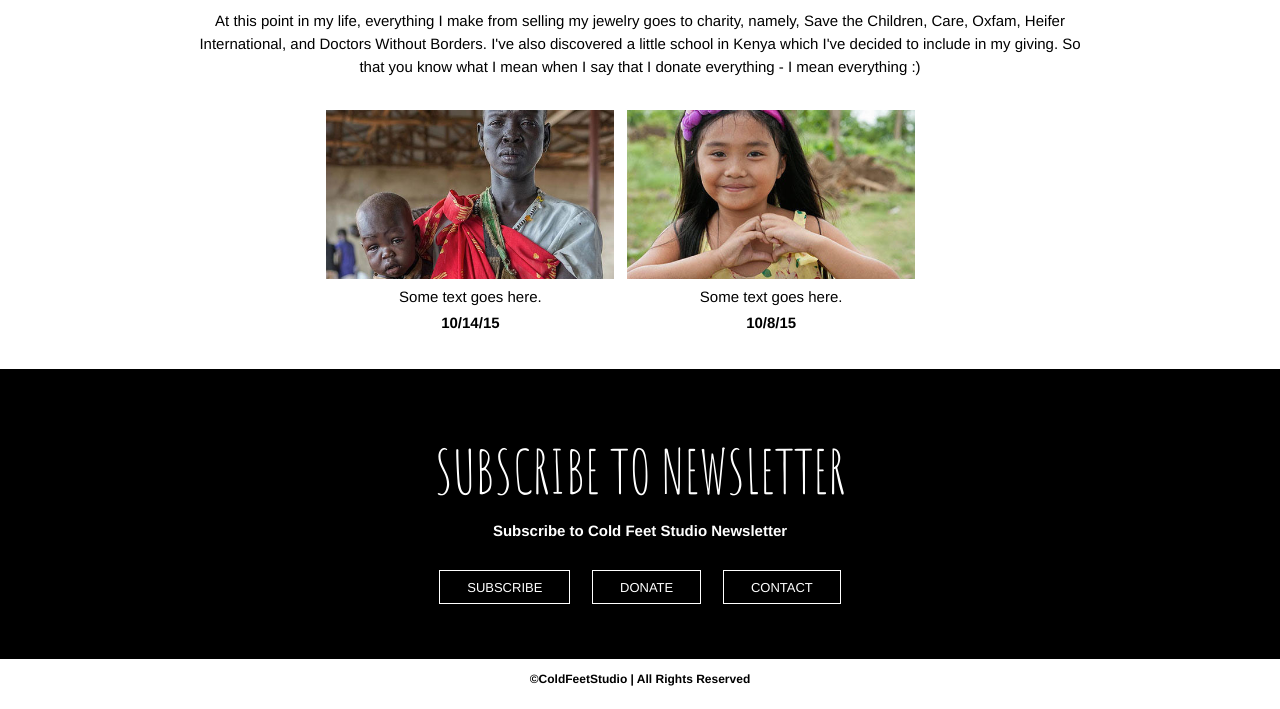
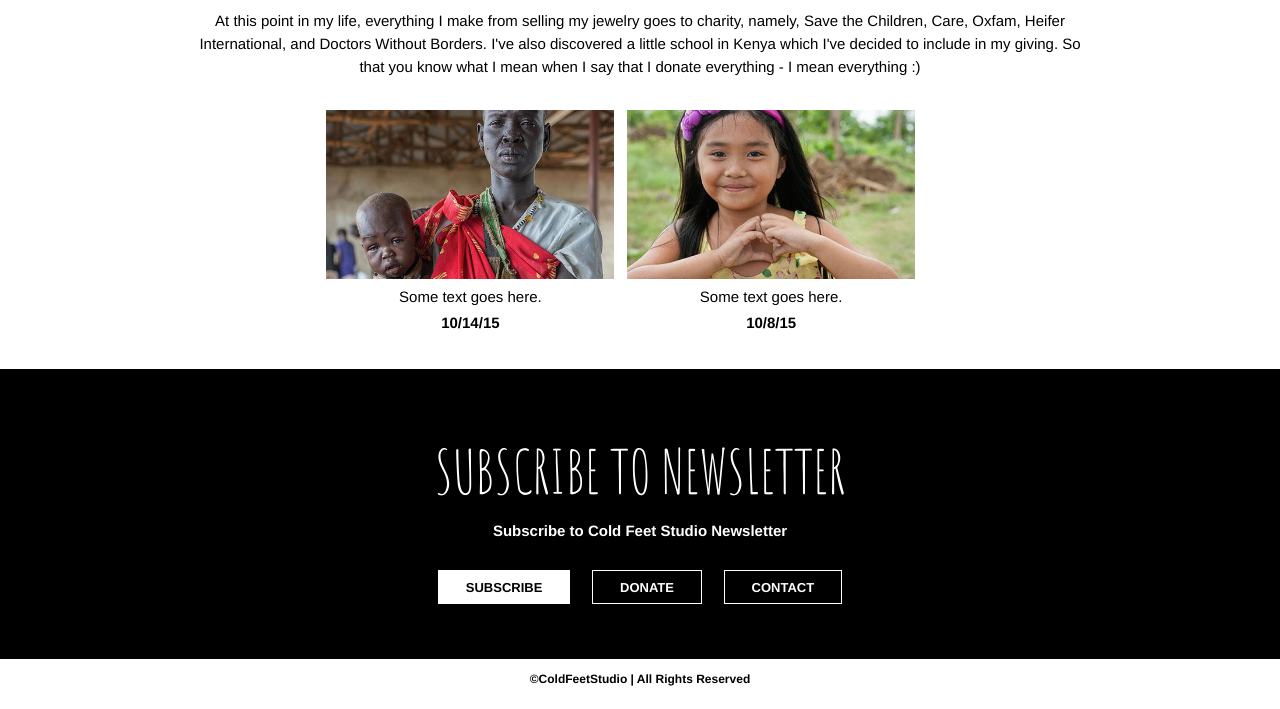
Before and after one commit to beckyjm/beckyjm.github.io, a plain HTML site: page index.html in a window 1280 px wide. In both pictures the pointer is over the link "SUBSCRIBE". Shown: the part 1506-2215 px from the top of the page. Drawn offline with Linux system fonts and the light colour scheme.

Commit message:
Added hover states for subscribe section buttons and beautify

```diff
--- a/css/cold-feet-studio-stylesheet.css
+++ b/css/cold-feet-studio-stylesheet.css
@@ -229,11 +229,17 @@ footer p {
 footer a {
     color: #fff;
     font-family: 'Helvetica', sans-serif;
+    font-weight: bold;
     font-size: 13px;
     border: 1px solid #fff;
     margin: 3% 1%;
     padding: 1% 3%;
     text-decoration: none;
+}
+
+footer a:hover {
+    background-color: #fff;
+    color: #000;
 }
 
 .copyright {
```
